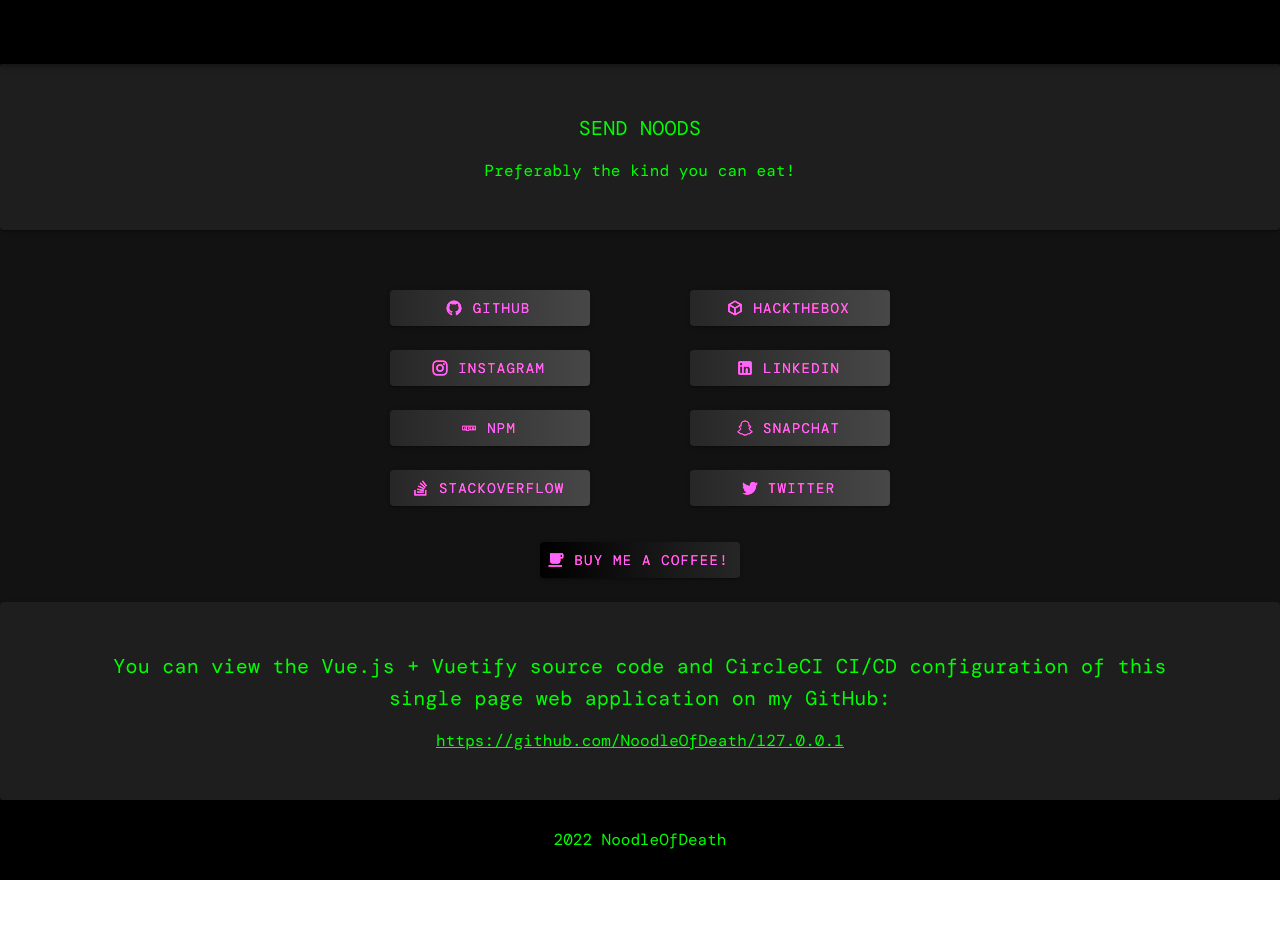
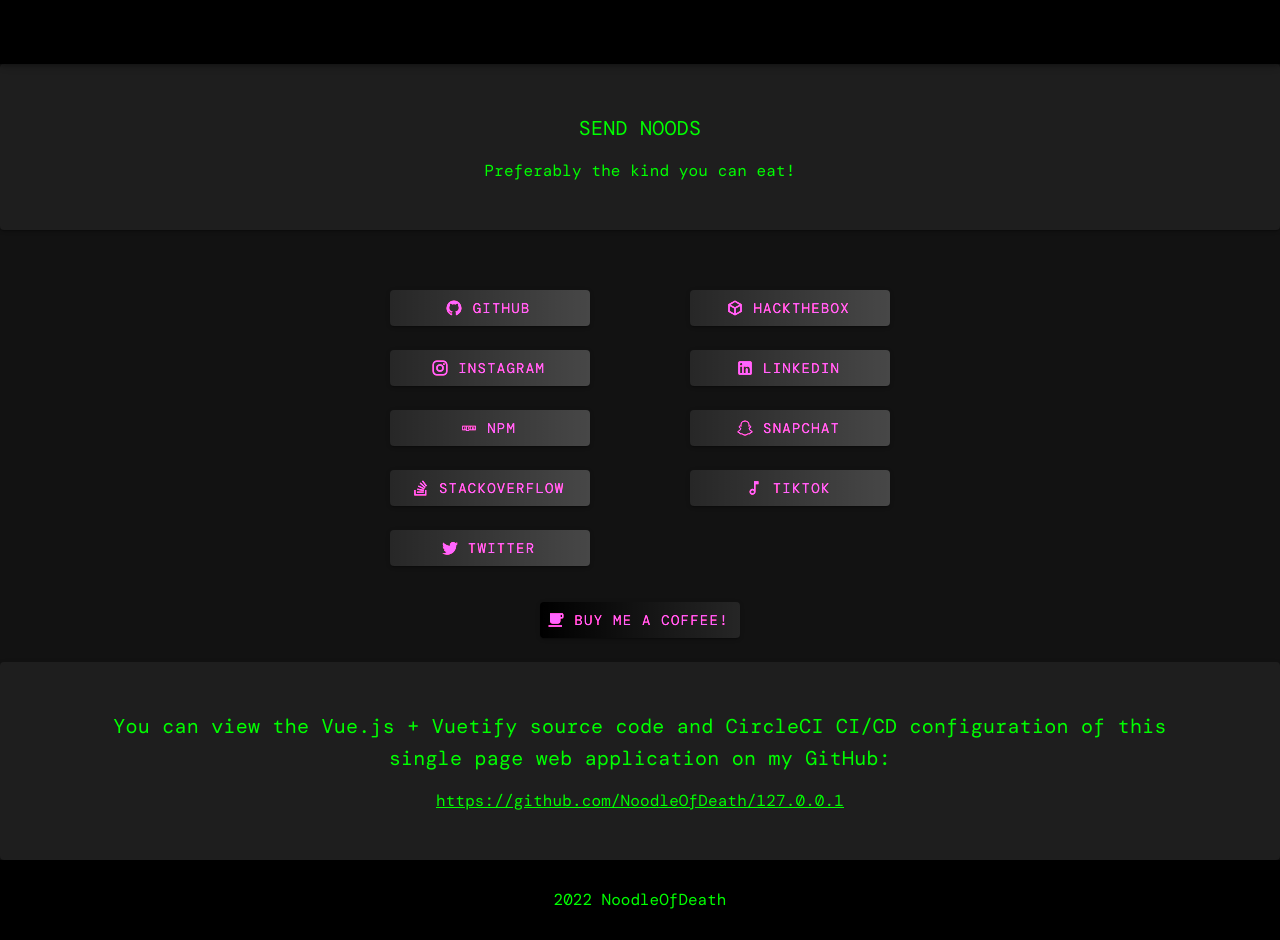
Before and after one commit to NoodleOfDeath/localhost-vue, a Vue app: page /#/ in a window 1280 px wide. Before the commit the page ends 880 px from the top, so only its background shows below. Built offline with nearby package versions, Linux system fonts and the light colour scheme.

Commit message:
feat: adds tiktok and updates twitter

```diff
--- a/src/views/Home.vue
+++ b/src/views/Home.vue
@@ -56,6 +56,7 @@
   mdiGithub,
   mdiInstagram,
   mdiLinkedin,
+  mdiMusicNoteOutline,
   mdiNpm,
   mdiSnapchat,
   mdiStackOverflow,
@@ -112,9 +113,14 @@
           link: "https://stackoverflow.com/users/409958/NoodleOfDeath",
         },
         {
+          icon: mdiMusicNoteOutline,
+          label: "TikTok",
+          link: "https://tiktok.com/@noodleofdeath",
+        },
+        {
           icon: mdiTwitter,
           label: "Twitter",
-          link: "https://twitter.com/Cup_de_Noodle",
+          link: "https://twitter.com/nftofdeath",
         },
       ],
       mdiCoffee,
```
